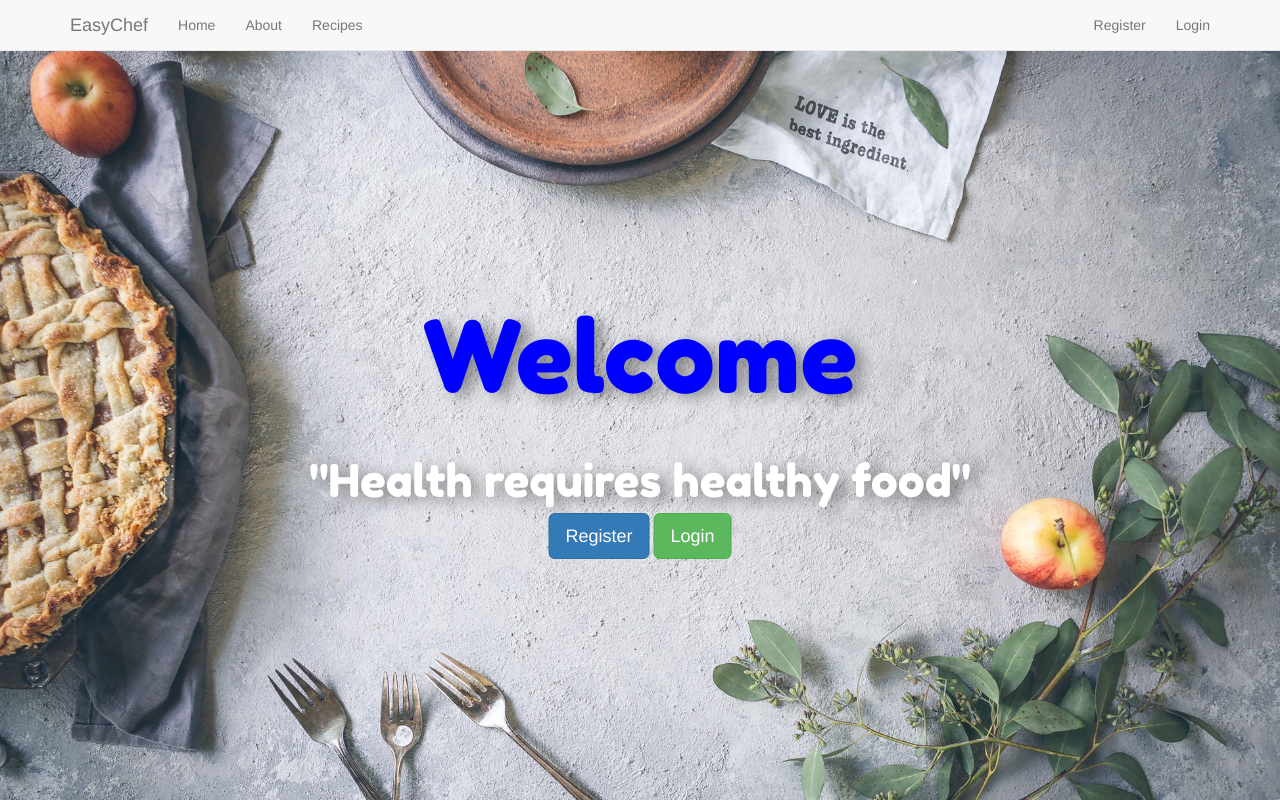
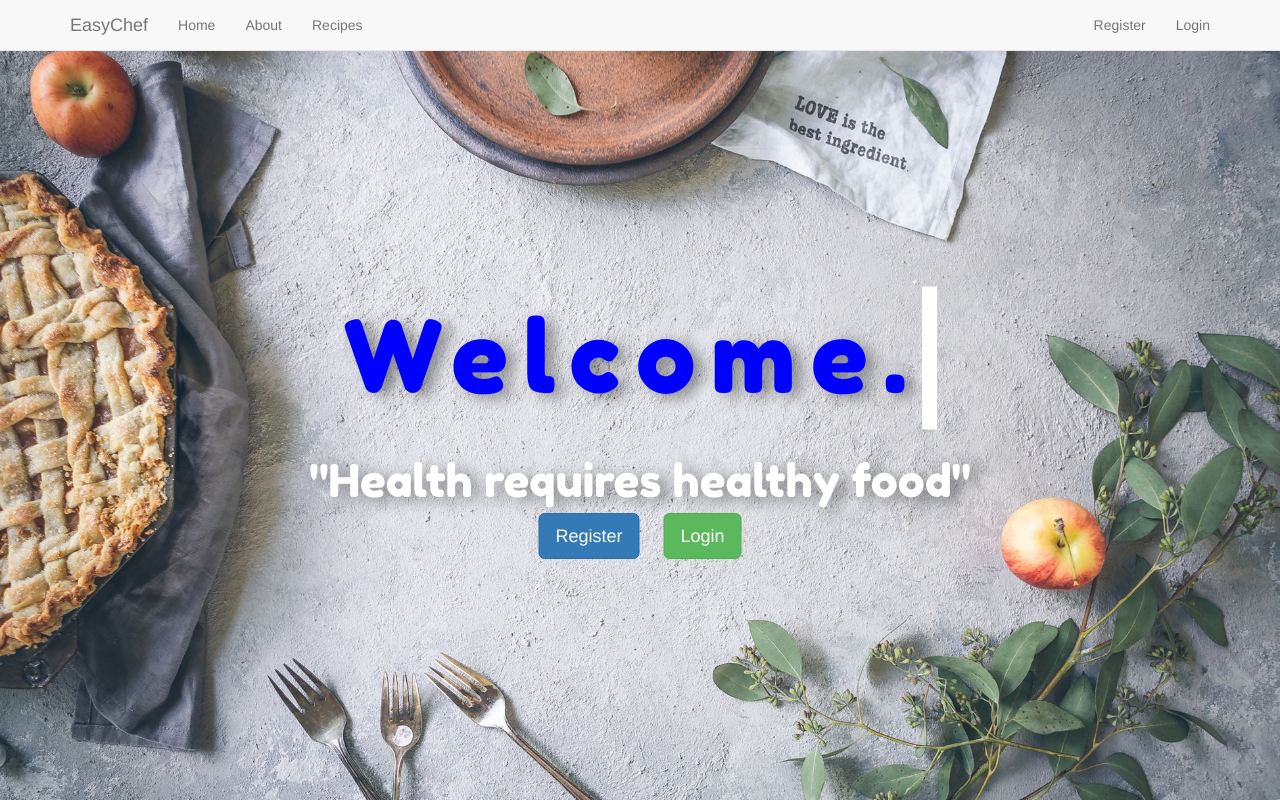
Before and after one commit to luciangheorghe/recipesApp2, a Flask app: page / in a window 1280 px wide. Run offline with Flask 2, Linux system fonts and the light colour scheme; some libraries are stand-ins or nearby versions.

Commit message:
homepage title animation

```diff
--- a/static/css/style.css
+++ b/static/css/style.css
@@ -41,6 +41,14 @@
   color: blue;
   font-size: 100px;
   text-shadow: 9px 4px 15px rgba(0, 0, 0, 0.4);
+  overflow: hidden; /* Ensures the content is not revealed until the animation */
+  border-right: .15em solid white; /* The typwriter cursor */
+  white-space: nowrap; /* Keeps the content on a single line */
+  margin: 0 auto; /* Gives that scrolling effect as the typing happens */
+  letter-spacing: .15em; /* Adjust as needed */
+  animation:
+    typing 2.5s steps(40, end),
+    blink-caret .75s step-end infinite;
 }
 .container-fluid .welcome-title .quote .qoute2{
   font-size: 45px;
@@ -53,6 +61,20 @@
   left: 50%;
   margin-right: -50%;
   transform: translate(-50%, -50%);
+}
+.container-fluid .btns-login .btn{
+  margin: 0 10px;
+}
+/* The typing effect */
+@keyframes typing {
+  from { width: 0 }
+  to { width: 100% }
+}
+
+/* The typewriter cursor effect */
+@keyframes blink-caret {
+  from, to { border-color: transparent }
+  50% { border-color: white; }
 }
 /*Recipes*/
 .recipes-wrapper .recipes-title{
--- a/templates/home.html
+++ b/templates/home.html
@@ -9,7 +9,7 @@
     </div>
     <div class="welcome-title">
       <p class="quote">
-        <span class="welcome">Welcome</span> <br /><span class="qoute2">"Health requires healthy food" </span>
+        <span class="typewriter welcome">Welcome.</span> <br /><span class="qoute2">"Health requires healthy food" </span>
       </p>
     </div>
     <div class="btns-login">
```
